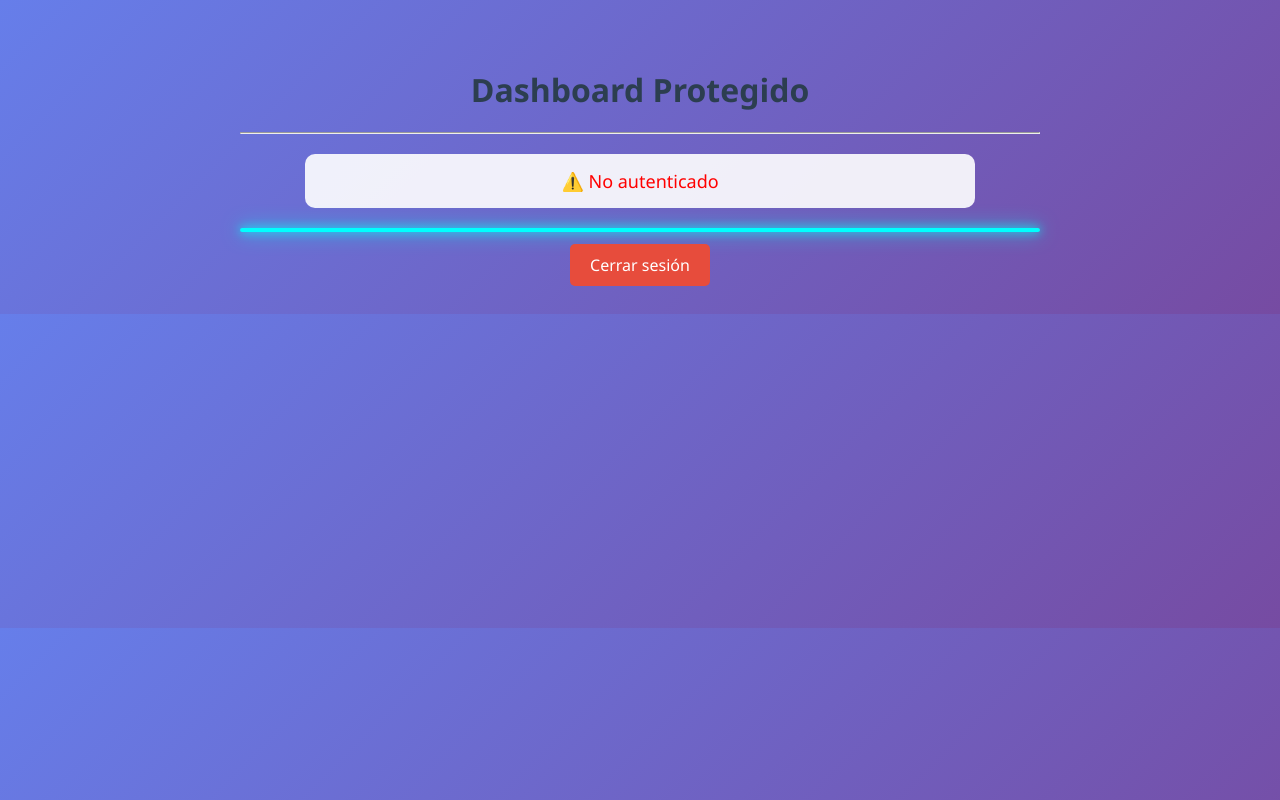
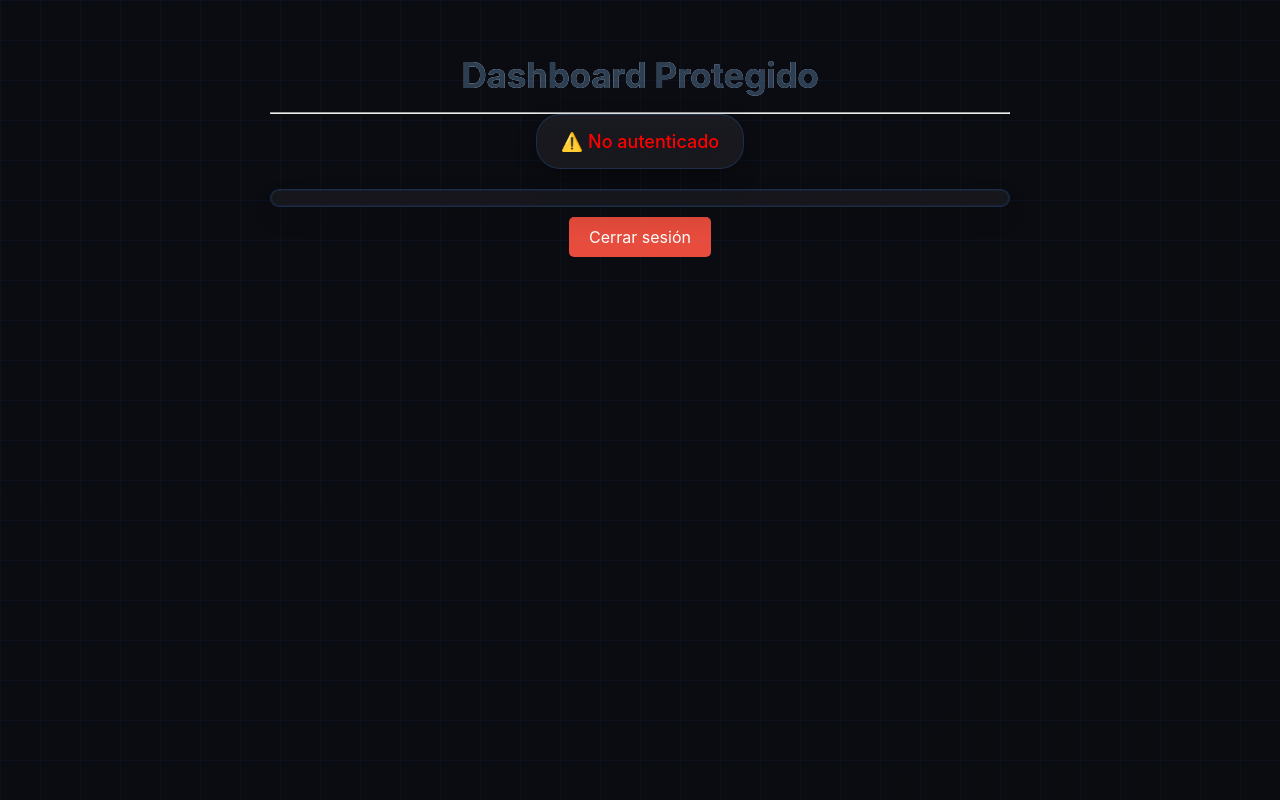
Before and after one commit to momentosforever5090-a11y/Asistente_Web3, a Flask app: page /dashboard/ in a window 1280 px wide. Run offline with Flask 3, Linux system fonts and the light colour scheme.

Commit message:
Update dashboard.css

```diff
--- a/assets/dashboard.css
+++ b/assets/dashboard.css
@@ -1,28 +1,149 @@
-/* assets/dashboard.css */
-body {
-    background: linear-gradient(135deg, #667eea 0%, #764ba2 100%);
-    font-family: 'Segoe UI', sans-serif;
+/* assets/dashboard.css - Estilo profesional modo oscuro */
+
+* {
+    margin: 0;
+    padding: 0;
+    box-sizing: border-box;
 }
 
-h1 {
-    color: white;
-    text-align: center;
-    margin-top: 30px;
+body {
+    font-family: 'Inter', sans-serif;
+    background: radial-gradient(circle at 10% 20%, rgba(10, 12, 18, 1) 0%, #0a0c10 100%);
+    min-height: 100vh;
+    padding: 1.5rem;
+    position: relative;
 }
 
-#user-greeting {
-    background: rgba(255,255,255,0.9);
-    padding: 15px;
-    border-radius: 10px;
-    margin: 20px auto;
-    width: 80%;
-    text-align: center;
-    font-size: 18px;
+/* fondo con rejilla sutil */
+body::before {
+    content: "";
+    position: fixed;
+    top: 0;
+    left: 0;
+    width: 100%;
+    height: 100%;
+    background-image:
+        linear-gradient(rgba(59, 130, 246, 0.05) 1px, transparent 1px),
+        linear-gradient(90deg, rgba(59, 130, 246, 0.05) 1px, transparent 1px);
+    background-size: 40px 40px;
+    pointer-events: none;
+    z-index: 0;
 }
 
-/* Borde para todos los gráficos */
+/* orbes decorativos animados */
+.orb {
+    position: fixed;
+    border-radius: 50%;
+    filter: blur(80px);
+    opacity: 0.4;
+    z-index: 0;
+    animation: float 20s infinite ease-in-out;
+}
+.orb-1 {
+    width: 350px;
+    height: 350px;
+    background: #3b82f6;
+    top: -120px;
+    left: -100px;
+}
+.orb-2 {
+    width: 450px;
+    height: 450px;
+    background: #8b5cf6;
+    bottom: -150px;
+    right: -100px;
+    animation-delay: -5s;
+}
+@keyframes float {
+    0% { transform: translate(0, 0) scale(1); }
+    50% { transform: translate(30px, 20px) scale(1.05); }
+    100% { transform: translate(0, 0) scale(1); }
+}
+
+/* contenedor principal para el dashboard */
+.dashboard-container {
+    max-width: 1400px;
+    margin: 0 auto;
+    position: relative;
+    z-index: 2;
+}
+
+/* títulos */
+h1 {
+    font-size: 2.2rem;
+    font-weight: 700;
+    background: linear-gradient(135deg, #fff, #a5b4fc);
+    background-clip: text;
+    -webkit-background-clip: text;
+    color: transparent;
+    text-align: center;
+    margin: 0 0 1rem 0;
+    letter-spacing: -0.3px;
+}
+
+/* tarjeta de saludo al usuario */
+#user-greeting {
+    background: rgba(30, 31, 36, 0.7);
+    backdrop-filter: blur(12px);
+    border: 1px solid rgba(59, 130, 246, 0.2);
+    border-radius: 1.5rem;
+    padding: 1rem 1.5rem;
+    margin: 0 auto 2rem auto;
+    width: fit-content;
+    max-width: 90%;
+    text-align: center;
+    font-size: 1rem;
+    font-weight: 500;
+    color: #e2e8f0;
+    box-shadow: 0 8px 20px rgba(0,0,0,0.3);
+    transition: transform 0.2s;
+}
+#user-greeting:hover {
+    transform: translateY(-2px);
+    border-color: rgba(59, 130, 246, 0.4);
+}
+
+/* estilo para todos los gráficos (Dash) */
 .dash-graph {
-    border-radius: 12px;
-    border: 2px solid #0ff;
-    box-shadow: 0 0 10px #0ff, 0 0 20px #0ff, inset 0 0 5px rgba(0,255,255,0.2);
+    background: rgba(30, 31, 36, 0.6);
+    backdrop-filter: blur(8px);
+    border-radius: 1.5rem;
+    border: 1px solid rgba(59, 130, 246, 0.2);
+    box-shadow: 0 10px 25px -5px rgba(0, 0, 0, 0.3), 0 0 0 1px rgba(59, 130, 246, 0.1) inset;
+    transition: transform 0.2s ease, box-shadow 0.2s ease;
+    padding: 0.5rem; /* espacio interno opcional */
 }
+.dash-graph:hover {
+    transform: translateY(-3px);
+    box-shadow: 0 20px 35px -10px rgba(0, 0, 0, 0.4), 0 0 0 1px rgba(59, 130, 246, 0.3) inset;
+    border-color: rgba(59, 130, 246, 0.4);
+}
+
+/* para cualquier tarjeta adicional (opcional) */
+.card-dashboard {
+    background: rgba(30, 31, 36, 0.7);
+    backdrop-filter: blur(12px);
+    border-radius: 1.5rem;
+    border: 1px solid rgba(59, 130, 246, 0.2);
+    padding: 1.25rem;
+    transition: all 0.2s;
+}
+.card-dashboard:hover {
+    transform: translateY(-2px);
+    border-color: rgba(59, 130, 246, 0.4);
+    box-shadow: 0 15px 30px -10px rgba(0,0,0,0.3);
+}
+
+/* responsivo */
+@media (max-width: 768px) {
+    body {
+        padding: 1rem;
+    }
+    h1 {
+        font-size: 1.6rem;
+    }
+    #user-greeting {
+        font-size: 0.9rem;
+        padding: 0.75rem 1rem;
+    }
+}
```
